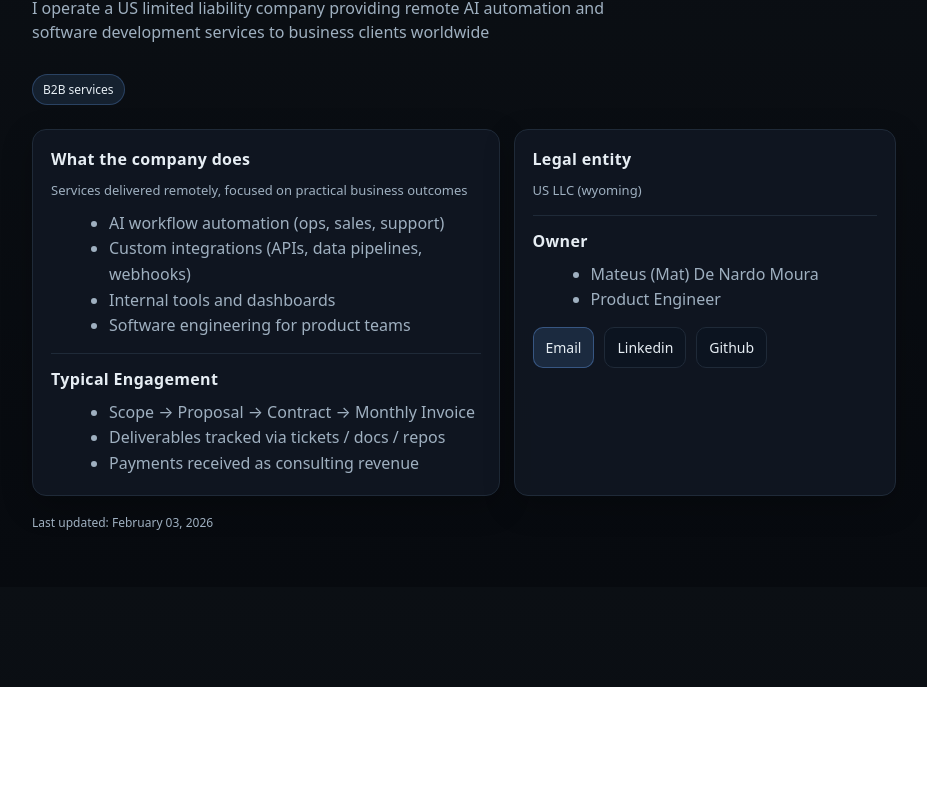
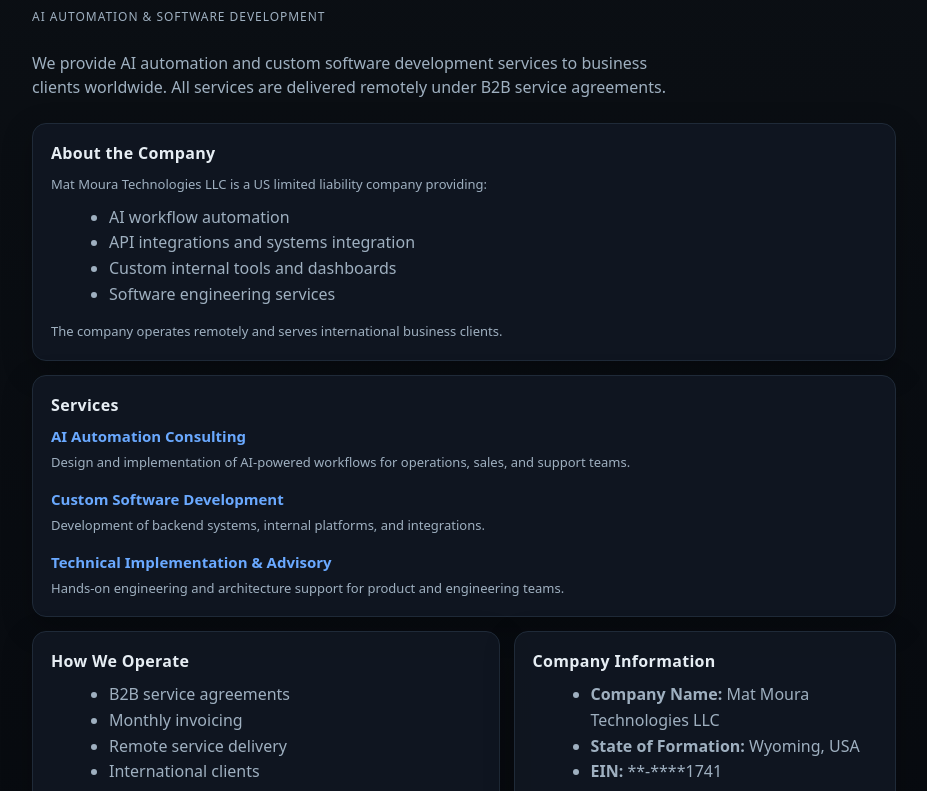
Before and after one commit to mdnm/matmoura, a plain HTML site: page index.html in a window 1280 px wide. Shown: the part 113-904 px from the top of the page, without its empty margins (176-1103 px from the left). Before the commit the page ends 800 px from the top, so only its background shows below. Drawn offline with Linux system fonts and the light colour scheme.

Commit message:
chore: updates

```diff
--- a/index.html
+++ b/index.html
@@ -152,7 +152,9 @@
     }
 
     footer {
-      margin-top: 18px;
+      margin-top: 24px;
+      padding-top: 18px;
+      border-top: 1px solid var(--line);
       color: var(--muted);
       font-size: 12px;
     }
@@ -181,57 +183,81 @@
 <body>
   <main class="wrap">
     <header class="hero">
-      <h1>Mat Moura • AI automation & Software</h1>
+      <h1>Mat Moura Technologies LLC</h1>
+      <p class="kicker">AI Automation & Software Development</p>
       <p class="sub">
-        I operate a US limited liability company providing remote AI automation and software development services to
-        business clients worldwide
+        We provide AI automation and custom software development services to business clients worldwide.
+        All services are delivered remotely under B2B service agreements.
       </p>
-      <div class="row">
-        <span class="pill">B2B services</span>
+    </header>
+
+    <section class="card" style="margin-bottom: 14px;">
+      <h2>About the Company</h2>
+      <div class="meta">
+        Mat Moura Technologies LLC is a US limited liability company providing:
       </div>
-    </header>
+      <ul>
+        <li>AI workflow automation</li>
+        <li>API integrations and systems integration</li>
+        <li>Custom internal tools and dashboards</li>
+        <li>Software engineering services</li>
+      </ul>
+      <div class="meta" style="margin-top: 14px;">
+        The company operates remotely and serves international business clients.
+      </div>
+    </section>
+
+    <section class="card" style="margin-bottom: 14px;">
+      <h2>Services</h2>
+
+      <div style="margin-bottom: 16px;">
+        <h3 style="margin: 0 0 6px 0; font-size: 15px; color: var(--accent);">AI Automation Consulting</h3>
+        <div class="meta" style="margin-top: 0;">
+          Design and implementation of AI-powered workflows for operations, sales, and support teams.
+        </div>
+      </div>
+
+      <div style="margin-bottom: 16px;">
+        <h3 style="margin: 0 0 6px 0; font-size: 15px; color: var(--accent);">Custom Software Development</h3>
+        <div class="meta" style="margin-top: 0;">
+          Development of backend systems, internal platforms, and integrations.
+        </div>
+      </div>
+
+      <div>
+        <h3 style="margin: 0 0 6px 0; font-size: 15px; color: var(--accent);">Technical Implementation & Advisory</h3>
+        <div class="meta" style="margin-top: 0;">
+          Hands-on engineering and architecture support for product and engineering teams.
+        </div>
+      </div>
+    </section>
 
     <section class="grid">
       <article class="card">
-        <h2>What the company does</h2>
-        <div class="meta">
-          Services delivered remotely, focused on practical business outcomes
+        <h2>How We Operate</h2>
+        <ul>
+          <li>B2B service agreements</li>
+          <li>Monthly invoicing</li>
+          <li>Remote service delivery</li>
+          <li>International clients</li>
+        </ul>
+        <div class="meta" style="margin-top: 14px;">
+          Payments are received via bank transfer under signed service contracts.
         </div>
-        <ul>
-          <li>AI workflow automation (ops, sales, support)</li>
-          <li>Custom integrations (APIs, data pipelines, webhooks)</li>
-          <li>Internal tools and dashboards</li>
-          <li>Software engineering for product teams</li>
-        </ul>
-
-        <div class="hr"></div>
-
-        <h2>Typical Engagement</h2>
-        <ul>
-          <li>Scope → Proposal → Contract → Monthly Invoice</li>
-          <li>Deliverables tracked via tickets / docs / repos</li>
-          <li>Payments received as consulting revenue</li>
-        </ul>
       </article>
 
       <aside class="card">
-        <h2>Legal entity</h2>
-        <div class="meta">
-          US LLC (wyoming)
-        </div>
-
-        <div class="hr"></div>
-
-        <h2>Owner</h2>
+        <h2>Company Information</h2>
         <ul>
-          <li>Mateus (Mat) De Nardo Moura</li>
-          <li>Product Engineer</li>
+          <li><strong>Company Name:</strong> Mat Moura Technologies LLC</li>
+          <li><strong>State of Formation:</strong> Wyoming, USA</li>
+          <li><strong>EIN:</strong> **-****1741</li>
         </ul>
 
         <div class="cta">
           <a class="btn primary" href="mailto:mateusdnm@hotmail.com">Email</a>
-          <a class="btn" href="https://www.linkedin.com/in/mateusdnm/">Linkedin</a>
-          <a class="btn" href="https://github.com/mdnm">Github</a>
+          <a class="btn" href="https://www.linkedin.com/in/mateusdnm/">LinkedIn</a>
+          <a class="btn" href="https://github.com/mdnm">GitHub</a>
         </div>
       </aside>
     </section>
```
